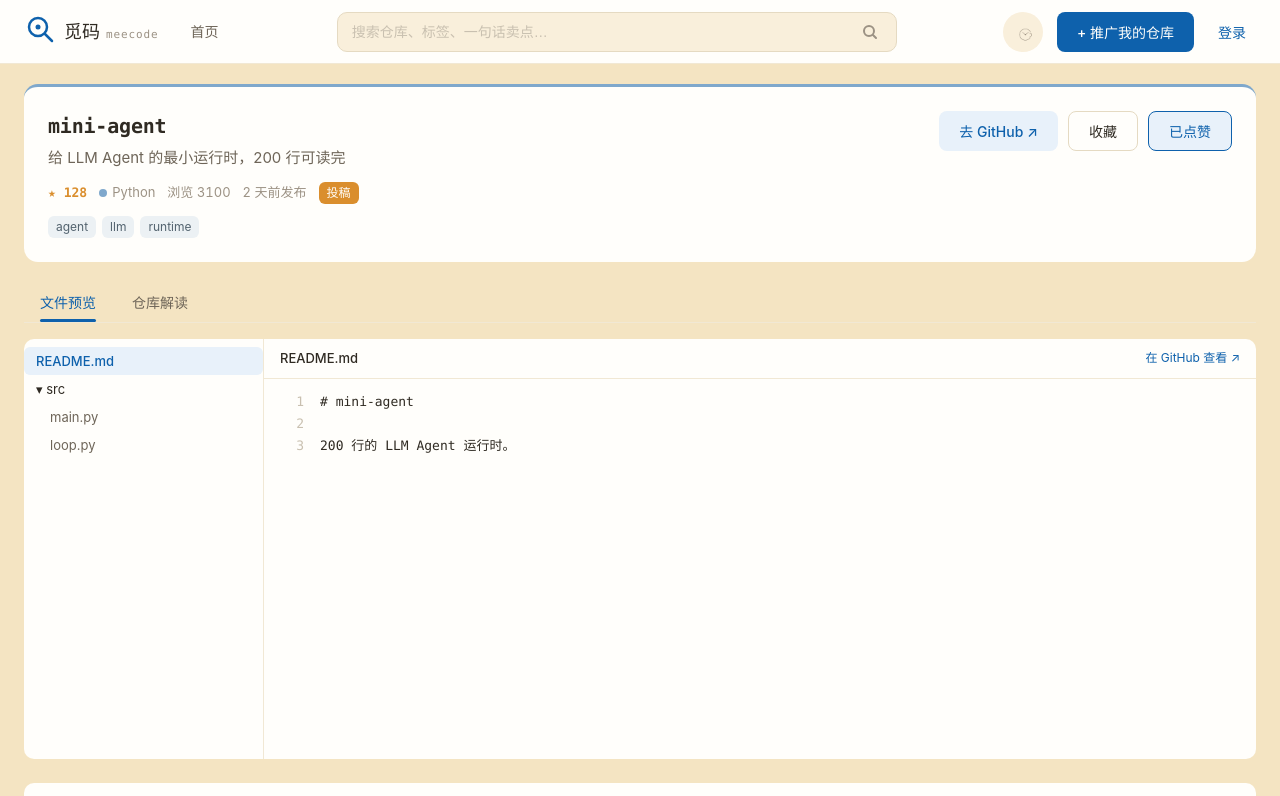
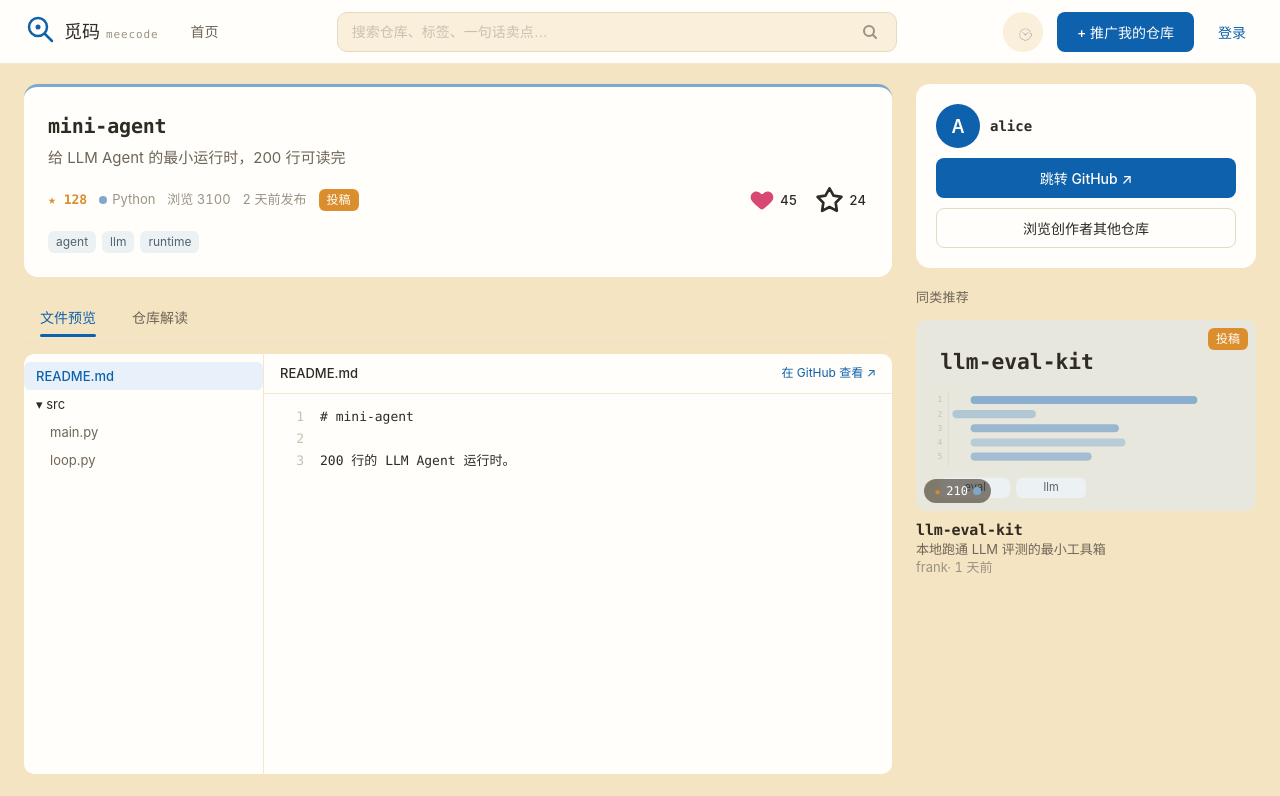
Before and after one commit to alaala-daka/Meecode-Find_your_code, a React (Vite) app in the folder frontend/: page /repo/1 in a window 1280 px wide. Shown: the top 796 px of the page. Built offline with nearby package versions, Linux system fonts and the light colour scheme.

Commit message:
feat(frontend): 仓库页 skillsmp 式双列布局（图标按钮/自述文件/右栏集成）

```diff
--- a/frontend/src/pages/RepoPage.css
+++ b/frontend/src/pages/RepoPage.css
@@ -1,10 +1,6 @@
 /* src/pages/RepoPage.css —— 规范 §7.3 */
 .repo-loading { color: var(--text3); padding: 60px 0; text-align: center; }
 .repo-head {
-  display: flex;
-  flex-wrap: wrap; /* 窄屏标题与按钮组换行，防横向溢出 */
-  justify-content: space-between;
-  gap: 24px;
   padding: 24px;
   margin-bottom: 20px;
   background: var(--bg1);
@@ -19,16 +15,12 @@
   text-wrap: balance;
 }
 .repo-tagline { margin-top: 6px; font-size: 15px; color: var(--text2); }
-.repo-meta { display: flex; align-items: center; gap: 12px; margin-top: 12px; color: var(--text3); font-size: 13px; flex-wrap: wrap; font-variant-numeric: tabular-nums; }
+.repo-meta { margin-top: 12px; color: var(--text3); font-size: 13px; font-variant-numeric: tabular-nums; }
 .repo-stars { font-family: var(--font-mono); font-weight: 600; color: var(--brand_amber); }
 .repo-lang { display: inline-flex; align-items: center; gap: 5px; }
 .repo-topics { display: flex; flex-wrap: wrap; gap: 6px; margin-top: 12px; }
 .repo-head .source-badge { position: static; }
-.repo-head-actions { display: flex; gap: 10px; align-items: flex-start; flex-shrink: 0; }
 .action-error { color: var(--stress_red); font-size: 13px; }
-/* 激活态：收藏=琥珀，点赞=品牌蓝（规范 §6.6） */
-.repo-head-actions .btn-fav.is-on { color: var(--brand_amber); border-color: var(--brand_amber); background: var(--brand_amber_thin); }
-.repo-head-actions .btn-like.is-on { color: var(--brand_blue); border-color: var(--brand_blue); background: var(--brand_blue_thin); }
 
 .repo-tab-body { margin-top: 16px; animation: fade-in 0.15s var(--ease); }
 .repo-files {
@@ -51,7 +43,7 @@
 .explain-title { font-size: 16px; font-weight: 500; color: var(--text2); }
 .explain-sub { font-size: 13px; color: var(--text3); }
 
-/* 窄屏：文件树改上树下码，操作按钮换行 */
+/* 窄屏：文件树改上树下码 */
 @media (max-width: 760px) {
   .repo-files { flex-direction: column; }
   .file-tree {
@@ -60,10 +52,26 @@
     border-right: none;
     border-bottom: 1px solid var(--line_light);
   }
-  .repo-head-actions { flex-wrap: wrap; }
 }
 
 .repo-discussions { margin-top: 24px; padding: 20px 24px; background: var(--bg1); border-radius: var(--radius-lg); }
 .discussions-title { font-size: 16px; font-weight: 500; margin-bottom: 12px; }
 .discussions-body { color: var(--text3); font-size: 13px; }
 .discussions-closed { color: var(--text3); font-size: 13px; }
+
+/* 2026-08-27 五项改进 §3.5：左滚右停双列 */
+.repo-grid {
+  display: grid;
+  grid-template-columns: minmax(0, 1fr) 340px;
+  gap: 24px;
+  align-items: start;
+}
+.repo-main { min-width: 0; }
+.repo-meta { display: flex; flex-wrap: wrap; align-items: center; gap: 12px; }
+.repo-meta-actions { margin-left: auto; display: flex; align-items: center; gap: 14px; }
+
+@media (max-width: 1100px) {
+  .repo-grid { grid-template-columns: 1fr; }
+  /* 单列堆叠时右栏取消吸附（.repo-rail-sticky 的 static 化在 RepoRail.css 有对应窄屏规则时可省，此处双保险） */
+  .repo-rail-sticky { position: static; }
+}
--- a/frontend/src/pages/RepoPage.tsx
+++ b/frontend/src/pages/RepoPage.tsx
@@ -3,12 +3,14 @@ import { useEffect, useRef, useState } from 'react'
 import { useNavigate, useParams, useSearchParams } from 'react-router-dom'
 import { api } from '../api/client'
 import type { RepoDetail, RepoFile, RepoTreeItem } from '../api/types'
-import Button from '../components/Button'
 import Capsule from '../components/Capsule'
 import CodeView from '../components/CodeView'
 import EmptyState from '../components/EmptyState'
 import FileTree from '../components/FileTree'
+import IconAction from '../components/IconAction'
 import LoginModal from '../components/LoginModal'
+import ReadmeSection from '../components/ReadmeSection'
+import RepoRail from '../components/RepoRail'
 import Tabs from '../components/Tabs'
 import TopBar from '../components/TopBar'
 import { useAuthStore } from '../store/authStore'
@@ -125,6 +127,7 @@ export default function RepoPage() {
     setFaved(next)
     try {
       await api.interact(repoId, 'favorite', next)
+      setDetail((d) => (d && d.favorites_count != null ? { ...d, favorites_count: d.favorites_count + (next ? 1 : -1) } : d))
     } catch {
       setFaved(!next) // 回滚乐观更新
       setActionError('操作失败，请重试')
@@ -152,8 +155,9 @@ export default function RepoPage() {
     <>
       <TopBar />
       <main id="main" className="page-shell repo-page">
+        <div className="repo-grid">
+          <div className="repo-main">
             <section className="repo-head" style={{ borderTop: `3px solid ${languageColor(detail.language)}` }}>
-          <div className="repo-head-main">
               <h1 className="repo-name">{detail.title}</h1>
               <p className="repo-tagline">{detail.tagline_zh}</p>
               <p className="repo-meta">
@@ -169,6 +173,12 @@ export default function RepoPage() {
                 <span className={`source-badge badge-${detail.source}`}>
                   {detail.source === 'submitted' ? '投稿' : '采集'}
                 </span>
+                <span className="repo-meta-actions">
+                  <IconAction kind="like" on={liked} count={detail.likes} busy={busy === 'like'}
+                    onClick={() => gate(() => void toggleLike())} />
+                  <IconAction kind="favorite" on={faved} count={detail.favorites_count} busy={busy === 'fav'}
+                    onClick={() => gate(() => void toggleFav())} />
+                </span>
               </p>
               {detail.topics.length > 0 && (
                 <p className="repo-topics">
@@ -179,18 +189,6 @@ export default function RepoPage() {
                   ))}
                 </p>
               )}
-          </div>
-          <div className="repo-head-actions">
-            <a className="btn btn-secondary" href={detail.github_url} target="_blank" rel="noreferrer">去 GitHub ↗</a>
-            <Button variant="ghost" className={`btn-fav ${faved ? 'is-on' : ''}`} loading={busy === 'fav'}
-              onClick={() => gate(() => void toggleFav())}>
-              {faved ? '已收藏' : '收藏'}
-            </Button>
-            <Button variant="ghost" className={`btn-like ${liked ? 'is-on' : ''}`} loading={busy === 'like'}
-              onClick={() => gate(() => void toggleLike())}>
-              {liked ? '已点赞' : '点赞'}
-            </Button>
-          </div>
               {actionError && <p className="action-error" role="alert">{actionError}</p>}
             </section>
 
@@ -222,6 +220,8 @@ export default function RepoPage() {
               )}
             </div>
 
+            <ReadmeSection repoId={repoId} tree={tree} />
+
             <section className="repo-discussions">
               <h2 className="discussions-title">讨论</h2>
               {detail.discussions_open ? (
@@ -230,6 +230,10 @@ export default function RepoPage() {
                 <p className="discussions-closed">作者未开启讨论</p>
               )}
             </section>
+          </div>
+
+          <RepoRail repo={detail} />
+        </div>
 
         <LoginModal open={loginOpen} onClose={() => setLoginOpen(false)} />
       </main>
```
Also changed, not shown: 1 other file (tests, documents, lock files or other folders). Lines whose indentation alone changed are shown as unchanged.
